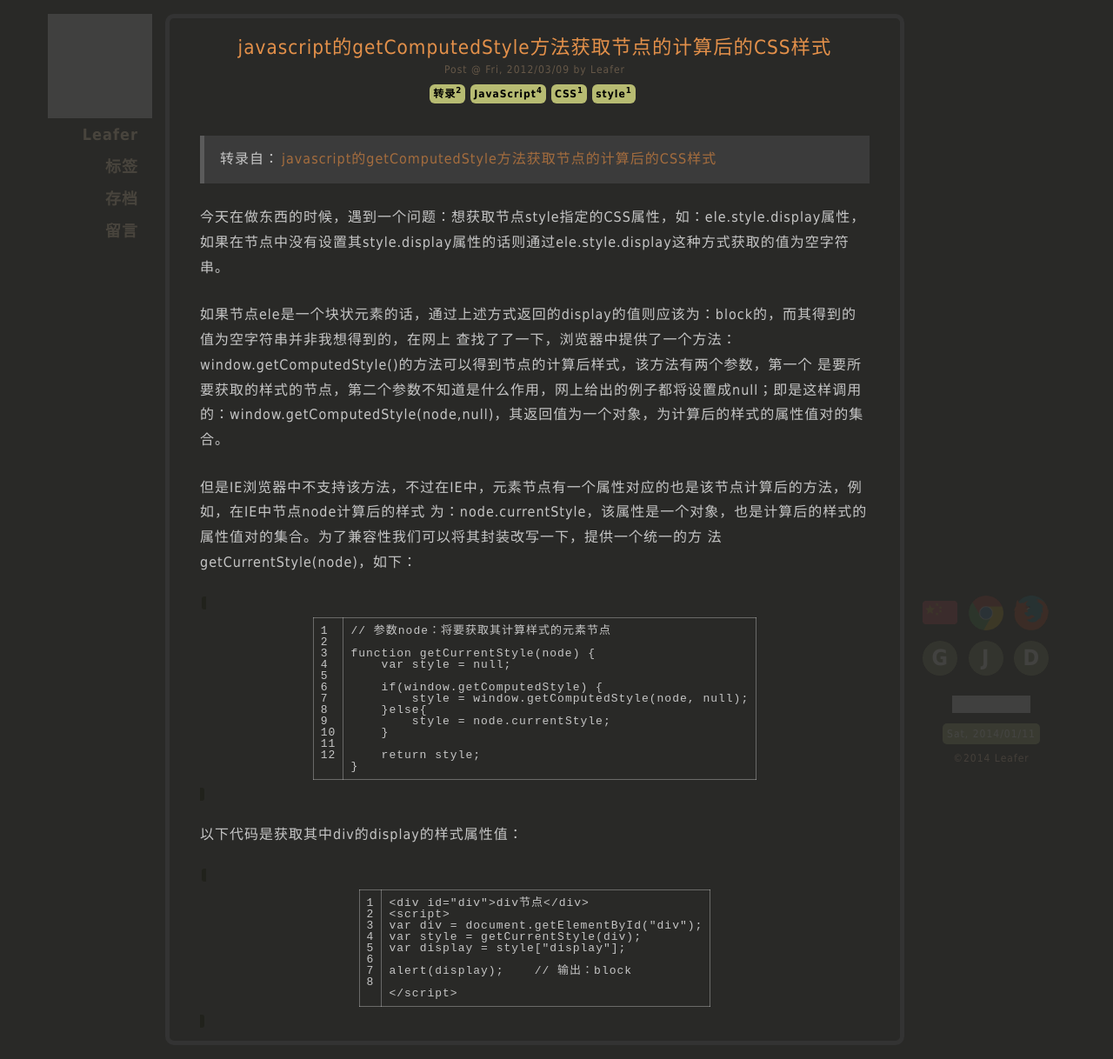
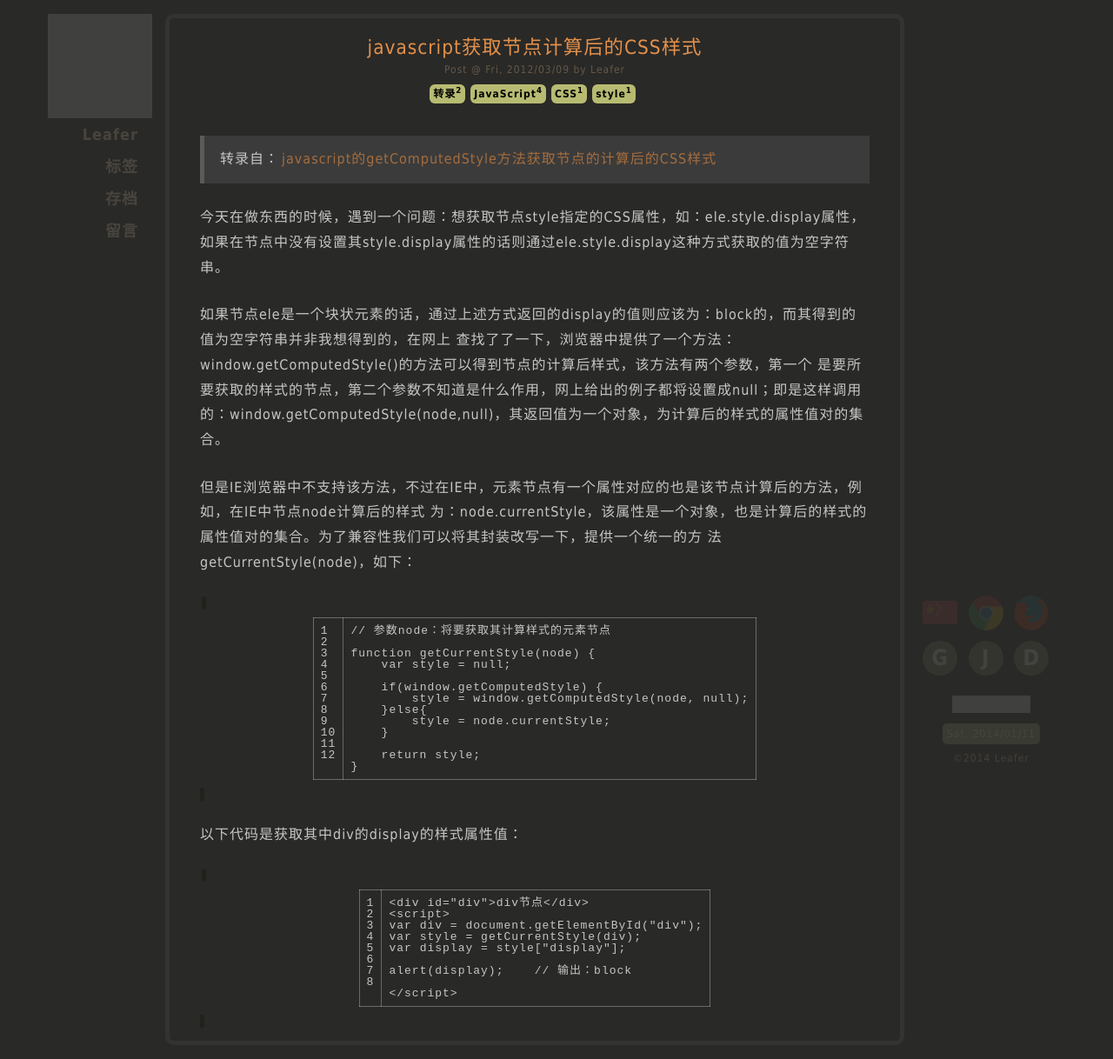
Before and after one commit to yevon-cn/yevon-cn.github.io, a Jekyll site: the page built from _posts/2012-03-09-get_calced_css_style.md, in a window 1280 px wide. Shown: the whole page at 87% size. Built offline with Jekyll 4.4.1, drawn with Linux system fonts in a browser that asks for light colours; Markdown is read by kramdown in place of the engine named in the settings; comment, search, counter and statistics services are not loaded; grey boxes are pictures that could not be loaded.

Commit message:
update posts.

```diff
--- a/_posts/2012-03-09-get_calced_css_style.md
+++ b/_posts/2012-03-09-get_calced_css_style.md
@@ -1,8 +1,7 @@
 ---
 layout: post
 date: 2012-03-09 10:15
-title: javascript的getComputedStyle方法获取节点的计算后的CSS样式
-h_css: highlight_monokai
+title: javascript获取节点计算后的CSS样式
 tags:
 - 转录
 - JavaScript
```
Also changed, not shown: _posts/2013-12-28-defaultView_of_document.md (+1 -1 lines).
